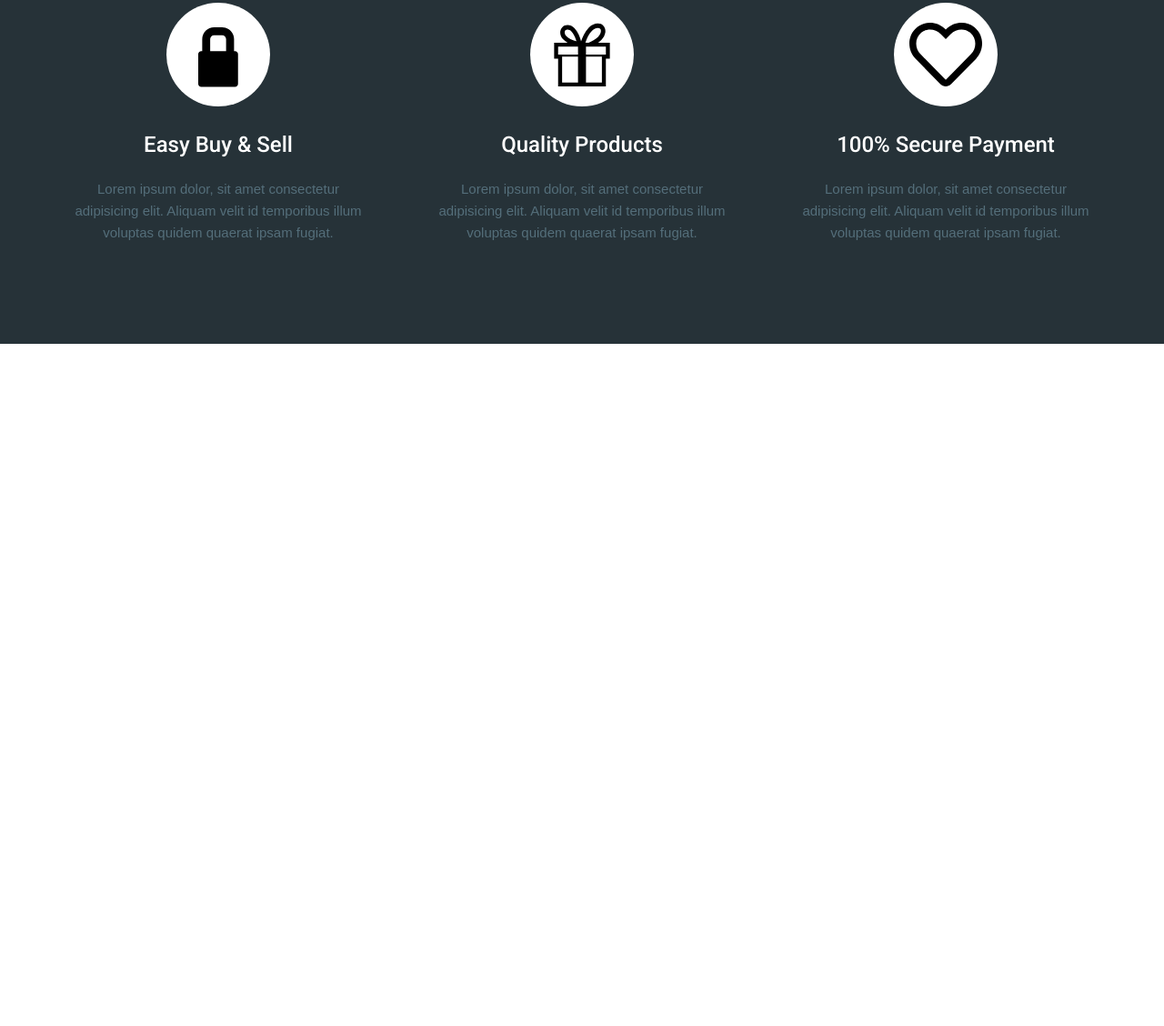
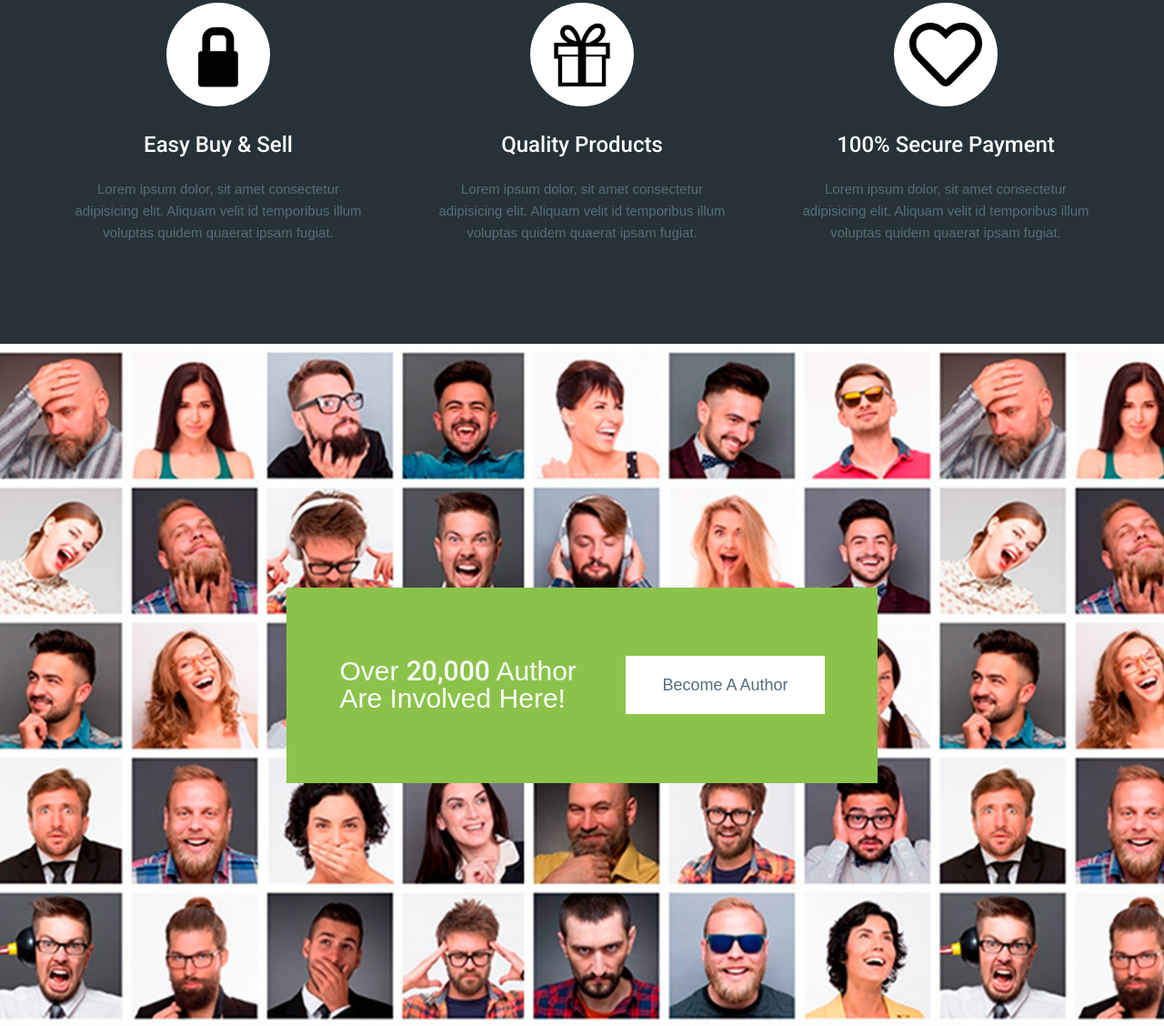
Before and after one commit to Weadmead/moderno_v2, a website: page app/index.html in a window 1280 px wide. Shown: the part 3988-5116 px from the top of the page at 91% size. Before the commit the page ends 4366 px from the top, so only its background shows below. Drawn offline with nearby package versions, Linux system fonts and the light colour scheme.

Commit message:
added author section

```diff
--- a/app/index.html
+++ b/app/index.html
@@ -838,6 +838,18 @@
         </div>
     </section>
 
+    <section class="author" style="background-image: url(images/content/author-bg.jpg);">
+        <div class="author__box">
+            <div class="author__title">
+                Over <span>20,000</span> Author
+                Are Involved Here!
+            </div>
+            <a href="#" class="author__link">
+                Become A Author
+            </a>
+        </div>
+    </section>
+
 
 
 
--- a/app/scss/style.scss
+++ b/app/scss/style.scss
@@ -308,7 +308,6 @@
         font-size: 24px;
         transition: all .3s;
     }
-
 }
 .icosvg-1{
     svg{
@@ -326,3 +325,41 @@
         width: 80px;
     }
 }
+
+//start author section
+.author{
+    background-position: center;
+    background-repeat: no-repeat;
+    background-size: cover;
+    min-height: 750px;
+    display: flex;
+    justify-content: space-between;
+    align-items: center;
+    &__box{
+        max-width: 650px;
+        width: 100%;
+        min-height: 215px;
+        background-color: $green;
+        display: flex;
+        align-items: center;
+        justify-content: center;
+        margin: 0 auto;
+    }
+    &__title{
+        font-size: 30px;
+        line-height: 30px;
+        color: #fff;
+        margin-right: 45px;
+        max-width: 270px;
+        width: 100%;
+        span{
+            @include f500;
+        }
+    }
+    &__link{
+        font-size: 18px;
+        line-height: 36px;
+        background-color: #fff;
+        padding: 14px 40px;
+    }
+}
```
Also changed, not shown: app/css/style.min.css.
